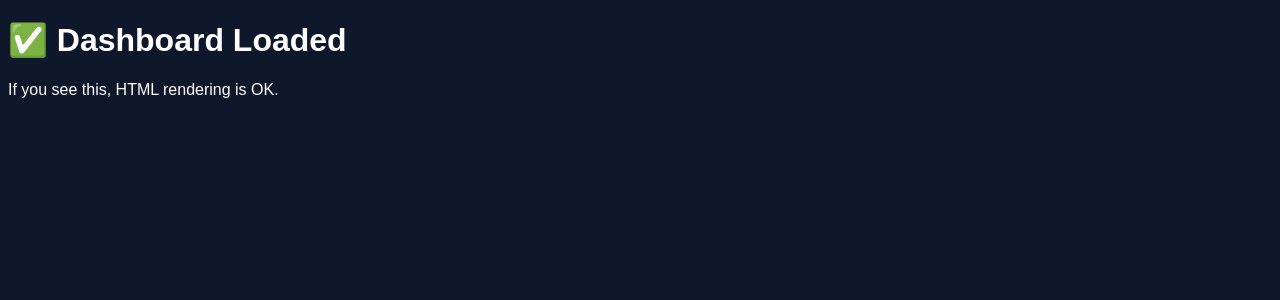
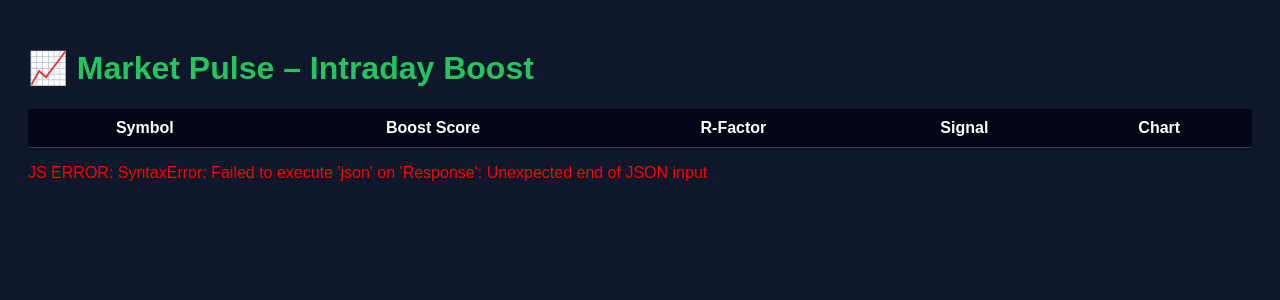
Before and after one commit to saibabaswamisamarth-boop/trade-dashboard, a FastAPI app: page /fo-dashboard in a window 1280 px wide. Shown: the top 300 px of the page. Run offline with FastAPI, Linux system fonts and the light colour scheme; data that the repository does not hold is empty.

Commit message:
Update fo_dashboard.html

```diff
--- a/templates/fo_dashboard.html
+++ b/templates/fo_dashboard.html
@@ -1,24 +1,40 @@
 <!DOCTYPE html>
 <html>
 <head>
-  <title>Dashboard Test</title>
+  <title>Market Pulse Dashboard</title>
   <style>
-    body { background:#0f172a; color:white; font-family:Arial; }
+    body {
+      background:#0f172a;
+      color:white;
+      font-family:Arial;
+      padding:20px;
+    }
+    h1 {
+      color:#22c55e;
+    }
+    table {
+      width:100%;
+      border-collapse:collapse;
+      margin-top:20px;
+    }
+    th, td {
+      padding:10px;
+      border-bottom:1px solid #334155;
+      text-align:center;
+    }
+    th {
+      background:#020617;
+    }
+    tr:hover {
+      background:#020617;
+    }
   </style>
 </head>
 <body>
 
-<h1>✅ Dashboard Loaded</h1>
-<p>If you see this, HTML rendering is OK.</p>
-<script>
-async function loadData() {
-  try {
-    const r = await fetch("/market-pulse-v2");
-    const res = await r.json();
+<h1>📈 Market Pulse – Intraday Boost</h1>
 
-    let html = `
-      <table style="width:100%;border-collapse:collapse;margin-top:20px">
-        <tr style="background:#020617">
+<table id="tbl">
   <tr>
     <th>Symbol</th>
     <th>Boost Score</th>
@@ -26,7 +42,26 @@
     <th>Signal</th>
     <th>Chart</th>
   </tr>
-html += `
+</table>
+
+<script>
+async function loadData() {
+  try {
+    const r = await fetch("/market-pulse-v2");
+    const res = await r.json();
+
+    let rows = `
+      <tr>
+        <th>Symbol</th>
+        <th>Boost Score</th>
+        <th>R-Factor</th>
+        <th>Signal</th>
+        <th>Chart</th>
+      </tr>
+    `;
+
+    res.data.forEach(x => {
+      rows += `
         <tr>
           <td>${x.symbol}</td>
 
@@ -51,34 +86,13 @@
           </td>
         </tr>
       `;
-
-    `;
-
-    res.data.forEach(x => {
-      let pulse =
-        x.pulse === "STRONG" ? "🟢 STRONG" :
-        x.pulse === "MEDIUM" ? "🟡 MEDIUM" :
-        "🔴 WEAK";
-
-      html += `
-        <tr>
-          <td>${x.symbol}</td>
-          <td>${x.signal}</td>
-          <td>${x.price_change_pct}%</td>
-          <td>${x.vwap_delta}</td>
-          <td>${x.imbalance}</td>
-          <td>${x.r_factor}</td>
-          <td>${pulse}</td>
-        </tr>
-      `;
     });
 
-    html += "</table>";
-
-    document.body.innerHTML += html;
+    document.getElementById("tbl").innerHTML = rows;
 
   } catch (e) {
-    document.body.innerHTML += "<p style='color:red'>JS ERROR: " + e + "</p>";
+    document.body.innerHTML +=
+      "<p style='color:red'>JS ERROR: " + e + "</p>";
   }
 }
 
```
Lines whose indentation alone changed are shown as unchanged.
